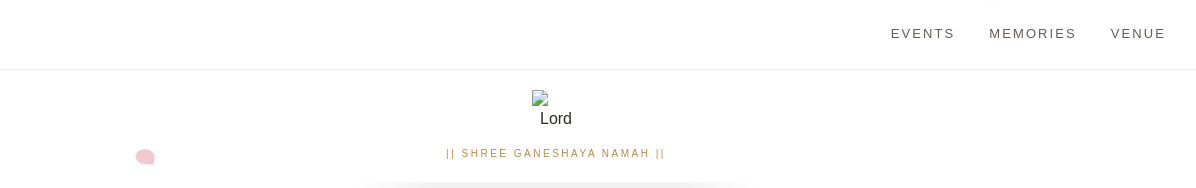
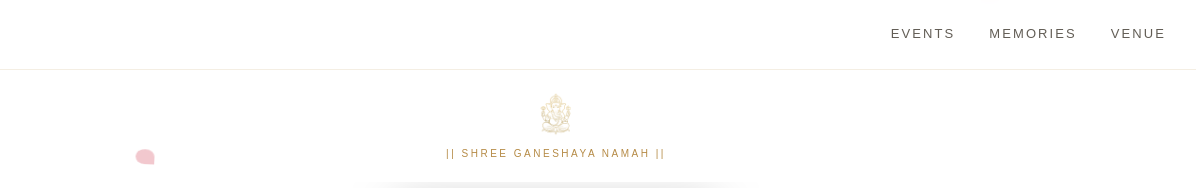
Before and after one commit to CreativeMoodon/HardikSonaliWedding, a plain HTML site: page index.html in a window 1280 px wide. Shown: the top 188 px of the page, 84-1280 px from the left. Drawn offline with Linux system fonts and the light colour scheme.

Commit message:
Update image source for ganesh-icon

```diff
--- a/index.html
+++ b/index.html
@@ -1041,7 +1041,7 @@ footer p {
     <img
         alt="Lord Ganesha"
         class="ganesh-icon"
-        src="PratikaWebsite/ganesh-icon.png"
+        src="HardikWebsite/ganesh-icon.png"
     >
 
     <div class="upper gold">
```
